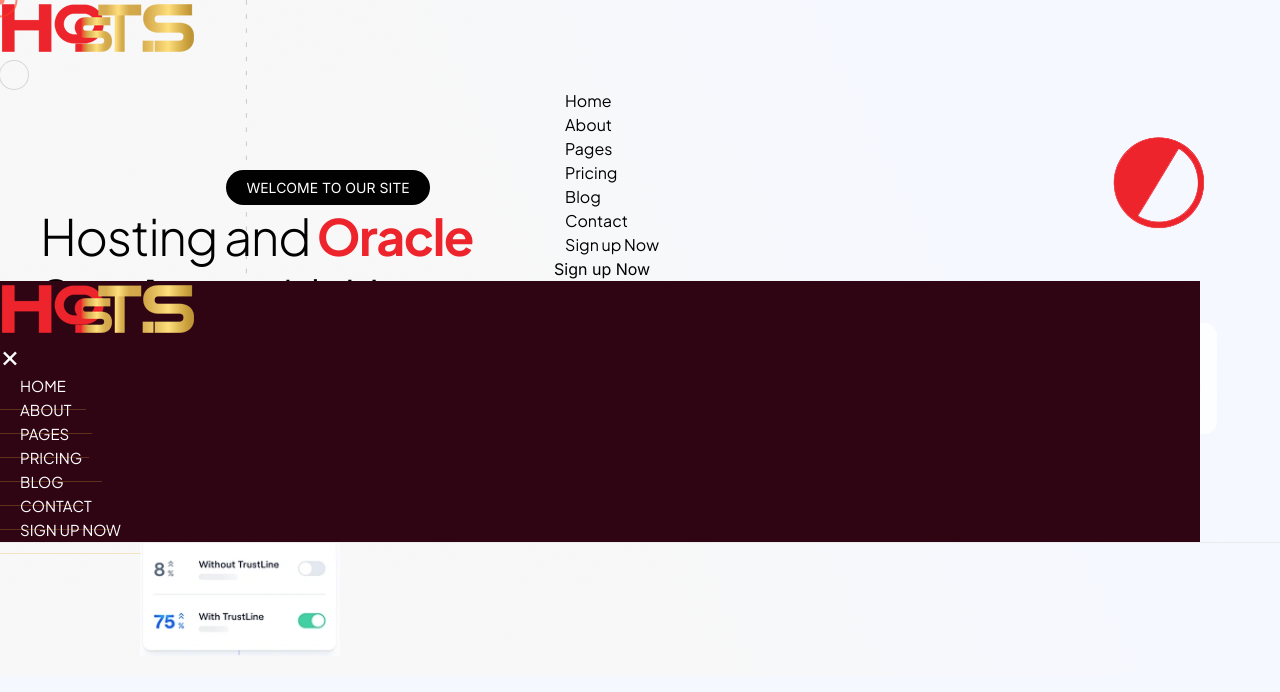
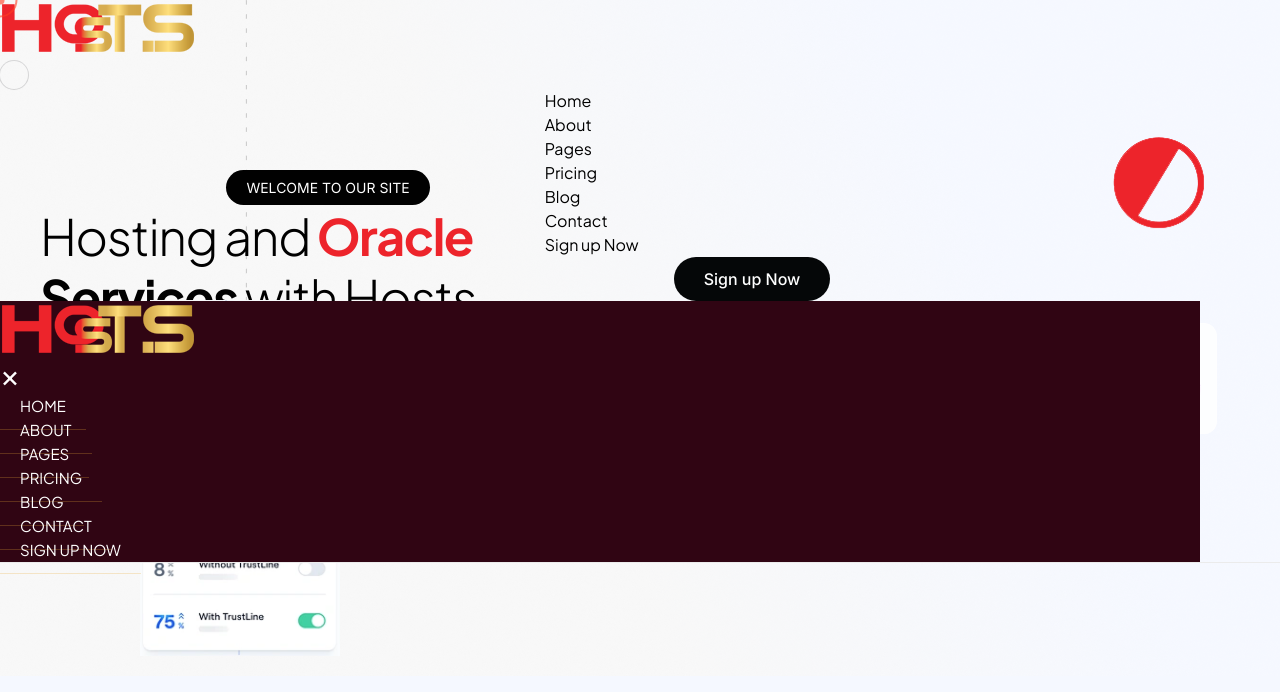
Before and after one commit to ascinate/host, a React (Vite) app: page / in a window 1280 px wide. Shown: the top 692 px of the page. Built offline with nearby package versions, Linux system fonts and the light colour scheme; a web font is replaced by a local one.

Commit message:
fav icon 2

```diff
--- a/src/index.css
+++ b/src/index.css
@@ -627,6 +627,23 @@
     font-size: 14px;
     padding: 7px 20px;
 }
+
+.signup01{
+    font-weight: 500;
+    font-size: 16px;
+    position: relative;
+    right: -140px;
+    display: table;
+    color: var(--text-white) !important;
+    background: rgb(5, 7, 8);
+    padding: 10px 30px;
+    border-radius: 50px;
+    transition: 0.5s;
+}
+.signup01:hover{
+    background: var(--secondary-theme-color) !important;
+}
+
 @media (max-width: 1168px) {
     .hero-main-text,
     .hero-main-text span,
```
